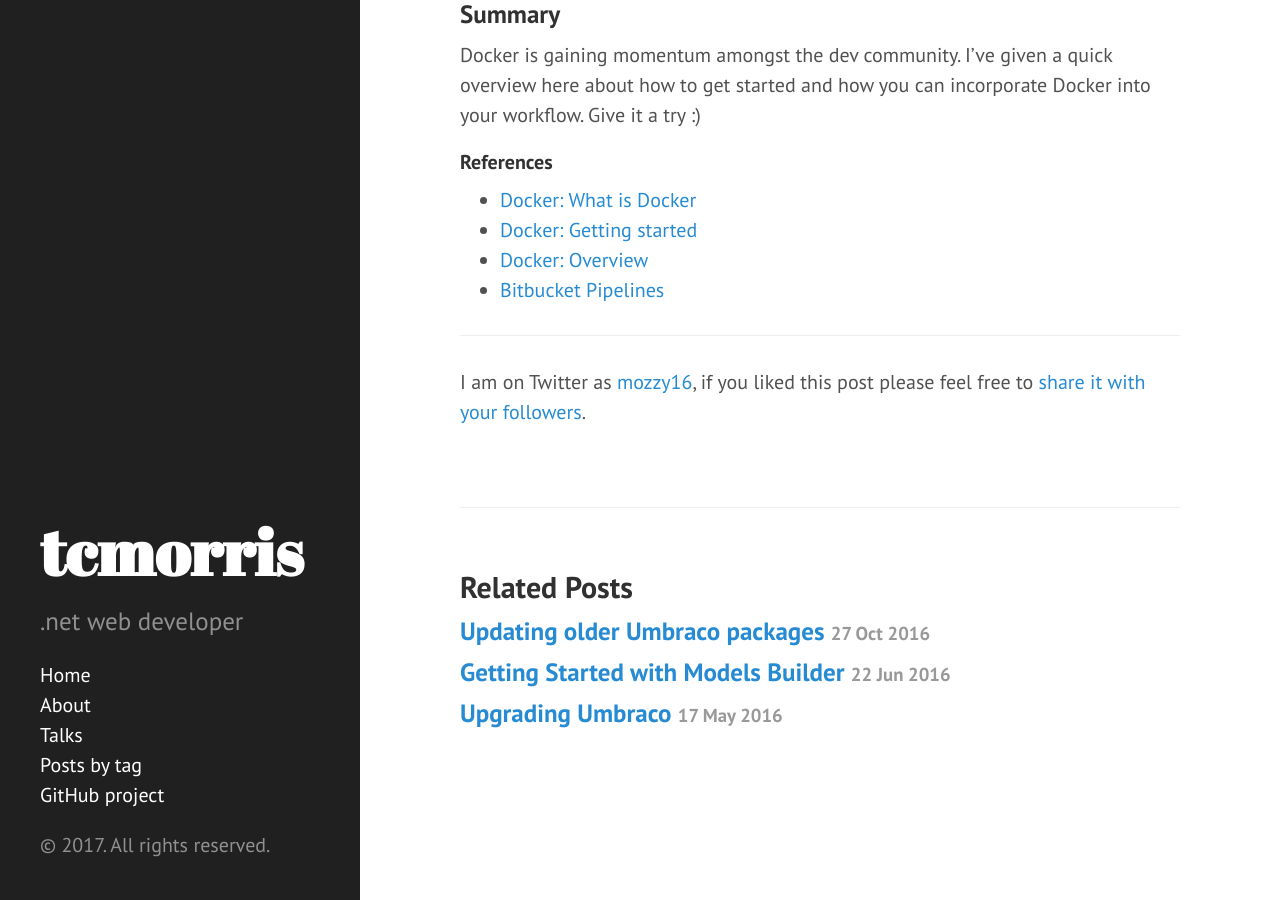
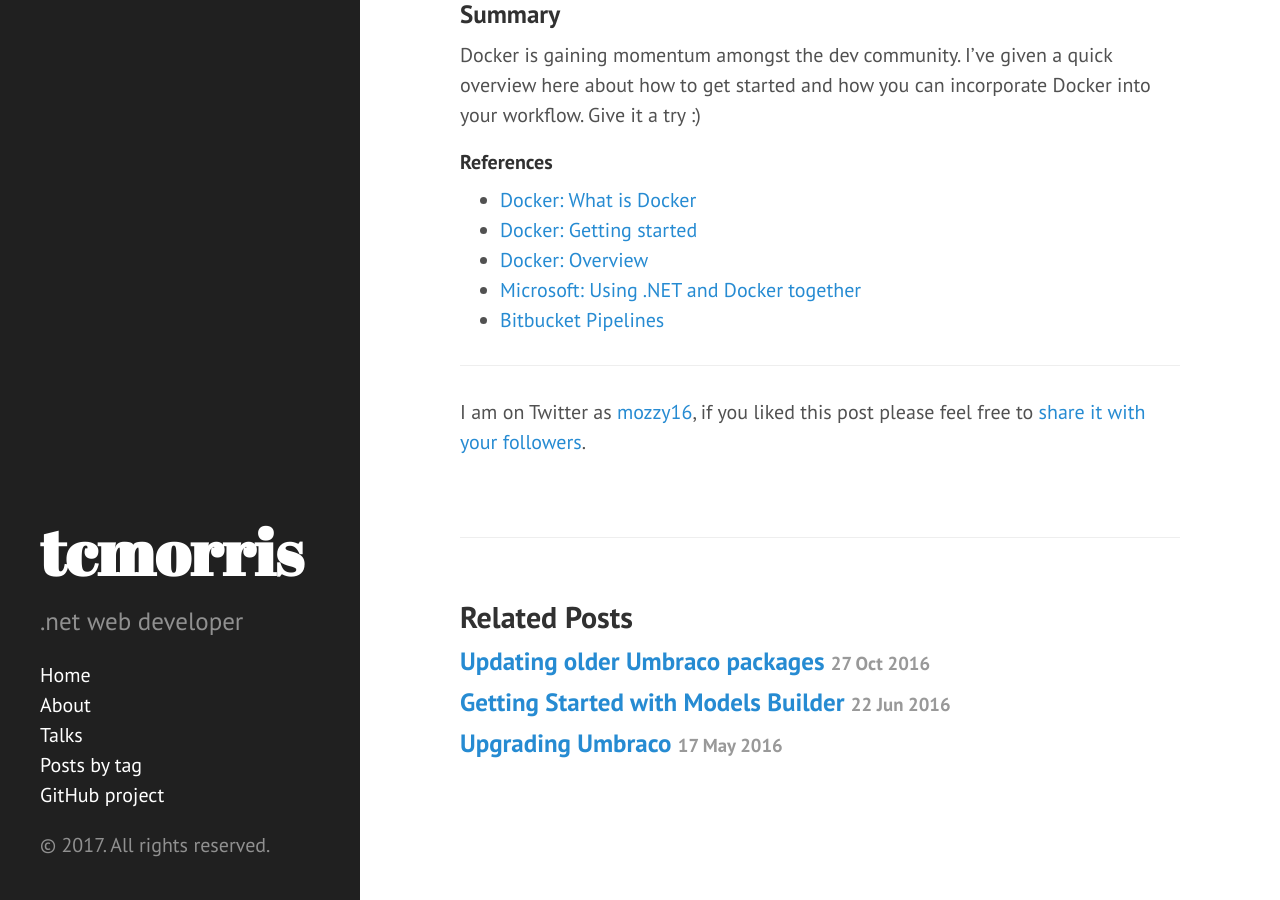
Before and after one commit to tcmorris/tcmorris.github.io, a Jekyll site: the page built from _posts/2017-05-31-getting-started-with-docker.md, in a window 1280 px wide and 900 px high, scrolled down 3338 px. Built offline with Jekyll 4.4.1, drawn with Linux system fonts in a browser that asks for light colours; comment, search, counter and statistics services are not loaded.

Commit message:
Add reference to microsoft post on Docker

```diff
--- a/_posts/2017-05-31-getting-started-with-docker.md
+++ b/_posts/2017-05-31-getting-started-with-docker.md
@@ -86,4 +86,5 @@ Docker is gaining momentum amongst the dev community. I've given a quick overvie
 - [Docker: What is Docker](https://www.docker.com/what-docker)
 - [Docker: Getting started](https://docs.docker.com/docker-for-windows/)
 - [Docker: Overview](https://docs.docker.com/engine/docker-overview/)
+- [Microsoft: Using .NET and Docker together](https://blogs.msdn.microsoft.com/dotnet/2017/05/25/using-net-and-docker-together/)
 - [Bitbucket Pipelines](https://bitbucket.org/product/features/pipelines)
```
